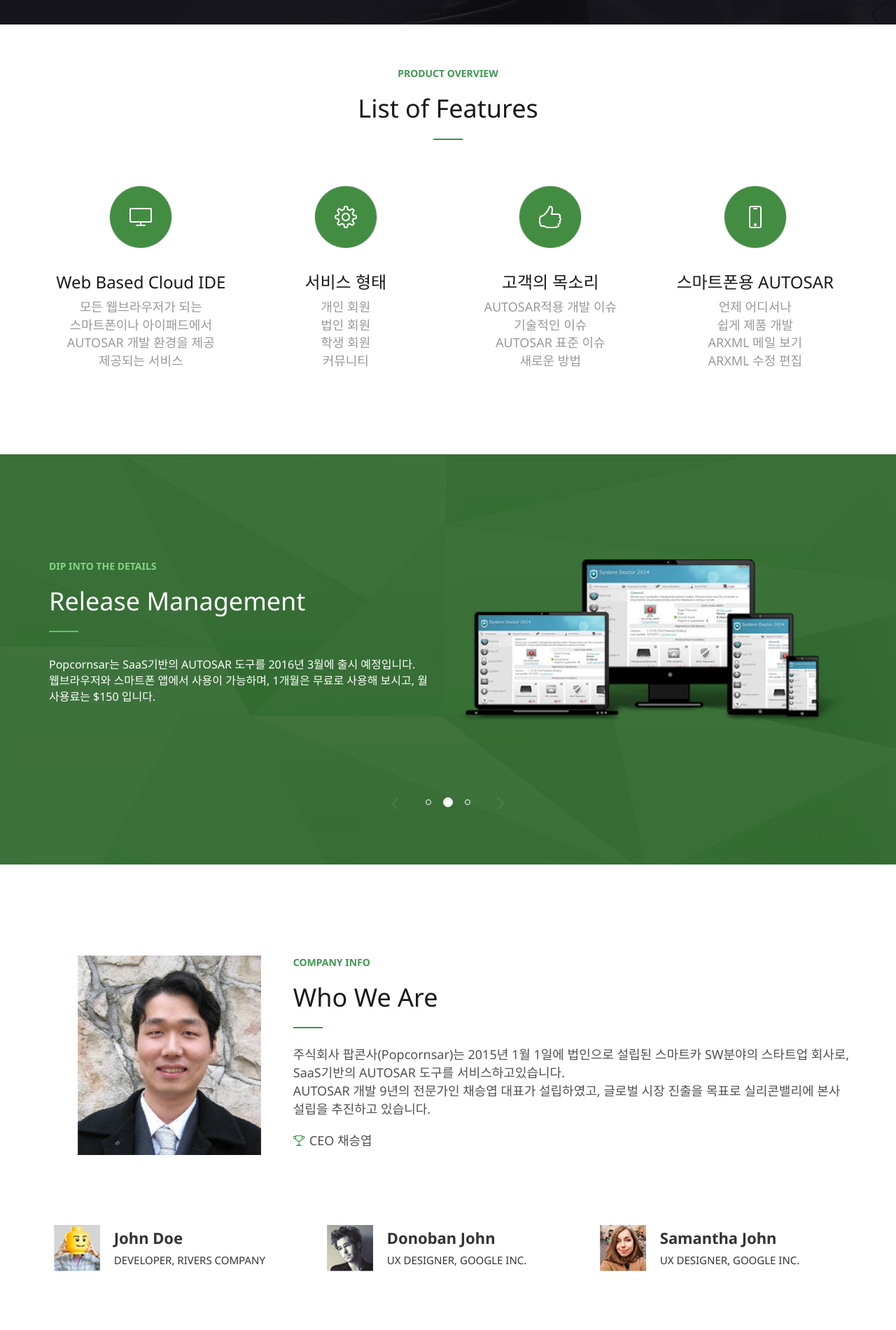
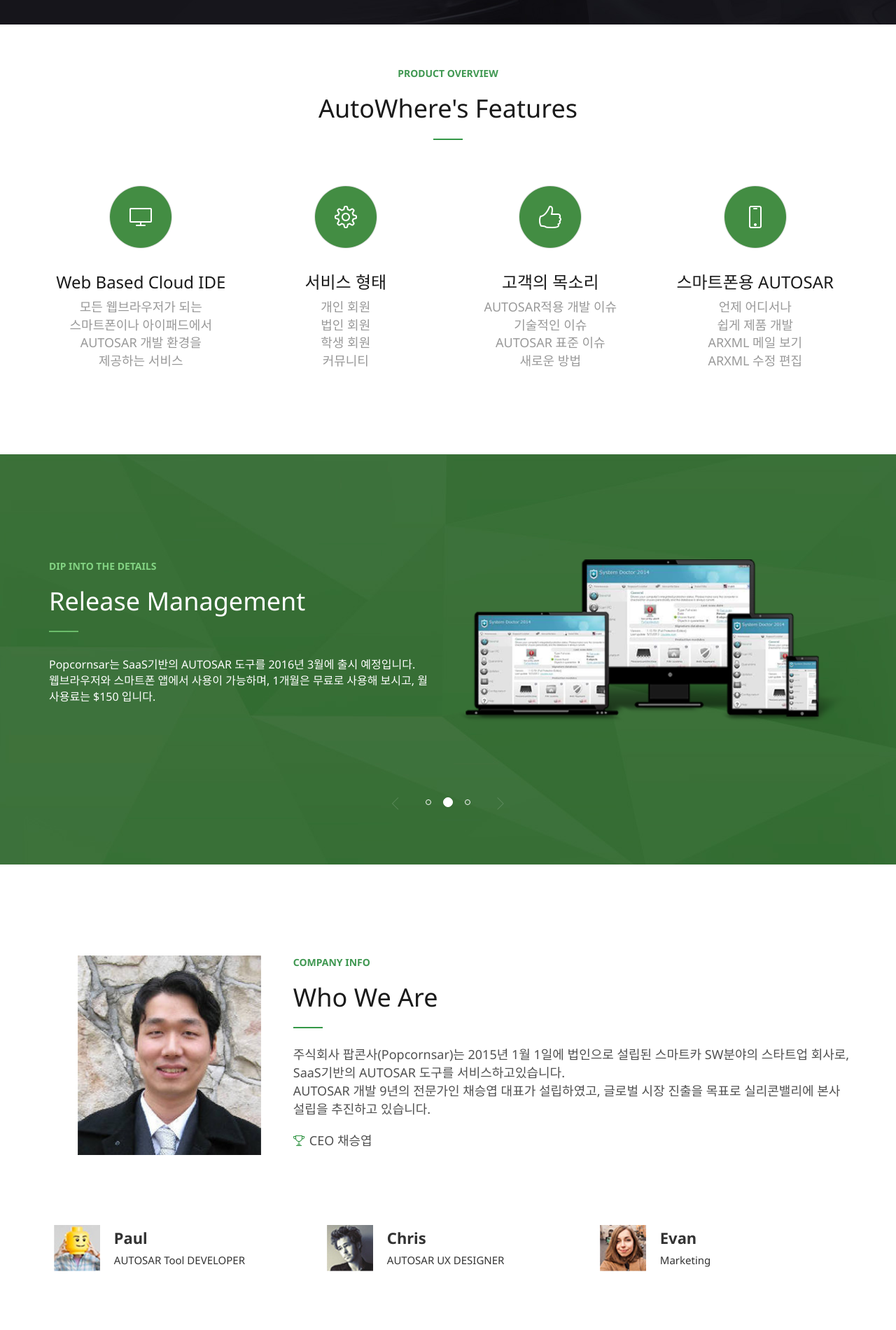
Before and after one commit to monaka/popcornsar.github.io, a plain HTML site: page index.html in a window 1280 px wide. Shown: the part 540-2440 px from the top of the page at 70% size. Drawn offline with Linux system fonts and the light colour scheme.

Commit message:
role sample

```diff
--- a/index.html
+++ b/index.html
@@ -67,15 +67,15 @@
 <section id="product" class="page_container">
 	<div class="container">
 		<p class="cont_info text-center">PRODUCT OVERVIEW</p>
-		<h2 class="text-center">List of Features</h2>
+		<h2 class="text-center">AutoWhere's Features</h2>
 		<div class="row">
 			<div class="col-md-3 col-sm-6 text-center">
 				<img src="img/common/img_product01.png" alt="">
 				<h3>Web Based Cloud IDE</h3>
 				<p>모든 웹브라우저가 되는 <br>
  				스마트폰이나 아이패드에서<br>
- 				AUTOSAR 개발 환경을 제공<br>
- 				제공되는 서비스</p>
+ 				AUTOSAR 개발 환경을<br>
+ 				제공하는 서비스</p>
 			</div>
 			<div class="col-md-3 col-sm-6 text-center">
 				<img src="img/common/img_product02.png" alt="">
@@ -199,19 +199,19 @@
 				<div class="col-md-4">
 					<div class="row">
 						<img src="img/common/staff_img01.jpg" alt="John Doe">
-						<p><strong>John Doe</strong> <span>DEVELOPER, RIVERS COMPANY</span></p>
+						<p><strong>Paul</strong> <span>AUTOSAR Tool DEVELOPER</span></p>
 					</div>
 				</div>
 				<div class="col-md-4">
 					<div class="row">
 						<img src="img/common/staff_img02.jpg" alt="Donoban John">
-						<p><strong>Donoban John</strong> <span>UX DESIGNER, GOOGLE INC.</span></p>
+						<p><strong>Chris</strong> <span>AUTOSAR UX DESIGNER</span></p>
 					</div>
 				</div>
 				<div class="col-md-4">
 					<div class="row">
 						<img src="img/common/staff_img03.jpg" alt="Samantha John">
-						<p><strong>Samantha John</strong> <span>UX DESIGNER, GOOGLE INC.</span></p>
+						<p><strong>Evan</strong> <span>Marketing</span></p>
 					</div>
 				</div>
 			</div>
```
